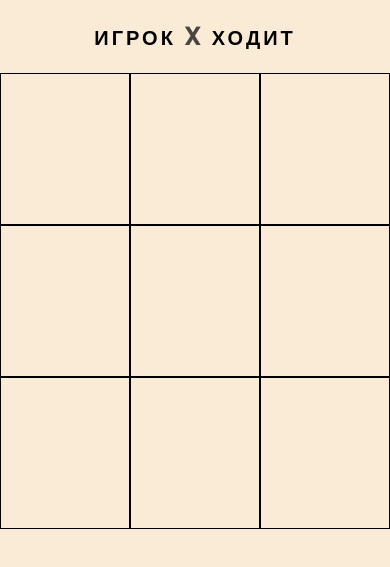
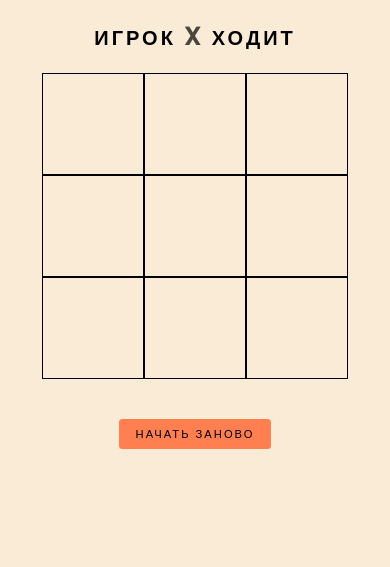
Before and after one commit to arman-nurkhatuly/tic-tac-toe, a plain HTML site: page index.html in a window 390 px wide. Shown: the part 83-650 px from the top of the page. Drawn offline with Linux system fonts and the light colour scheme.

Commit message:
added reset button and mobile responsive

```diff
--- a/index.html
+++ b/index.html
@@ -8,23 +8,28 @@
   </head>
   <body>
     <h1>Крестики нолики</h1>
-    <h2 id="player-status">Игрок <span class="display-player playerX">X</span> ходит</h2>
+    <h2 id="player-status">
+      Игрок <span class="display-player playerX">X</span> ходит
+    </h2>
     <div class="board">
       <div class="first-col">
-        <div class="item false" id="0"></div>
-        <div class="item false" id="1"></div>
-        <div class="item false" id="2"></div>
+        <div class="item false"></div>
+        <div class="item false"></div>
+        <div class="item false"></div>
       </div>
       <div class="second-col">
-        <div class="item false" id="3"></div>
-        <div class="item false" id="4"></div>
-        <div class="item false" id="5"></div>
+        <div class="item false"></div>
+        <div class="item false"></div>
+        <div class="item false"></div>
       </div>
       <div class="third-col">
-        <div class="item false" id="6"></div>
-        <div class="item false" id="7"></div>
-        <div class="item false" id="8"></div>
+        <div class="item false"></div>
+        <div class="item false"></div>
+        <div class="item false"></div>
       </div>
+    </div>
+    <div class="reset">
+      <button id="reset-btn">Начать заново</button>
     </div>
     <script src="script.js"></script>
   </body>
--- a/script.js
+++ b/script.js
@@ -1,13 +1,11 @@
 const items = document.querySelectorAll('.item');
 const displayPlayer = document.querySelector('.display-player')
+const resetBtn = document.querySelector('#reset-btn');
 let playerStatus = document.querySelector('#player-status');
-let currentPlayer = 'X'
-let xCount = 0;
-let oCount = 0;
-let steps = 9;
-let gameOver = false;
+let currentPlayer = 'X';
 let board = ['', '', '', '', '', '', '', '', '',];
 let isGameActive = true;
+let playerWon = false;
 
 const winCases = [
     [0, 1, 2],
@@ -35,16 +33,14 @@ items.forEach((item, index) => {
     })
 })
 
-function whoWin(player){
-    switch(player){
+function whoWin(player) {
+    switch (player) {
         case 'X':
             alert('Игрок Х выиграл!')
             break;
         case 'O':
             alert('Игрок О выиграл!');
             break;
-        default:
-            alert('Ничья')
     }
 }
 
@@ -56,7 +52,6 @@ function changePlayer() {
 }
 
 function fnGameOver() {
-    let playerWon = false;
     for (let i = 0; i <= 7; i++) {
         let winCase = winCases[i];
         let a = board[winCase[0]]
@@ -72,16 +67,34 @@ function fnGameOver() {
     }
 
     if (playerWon) {
-        whoWin(currentPlayer == 'X' ? 'X' : 'O')
+        whoWin(currentPlayer == 'O' ? 'X' : 'O')
         isGameActive = false
     }
 
-    if(!board.includes('')){
+    if (!board.includes('') && isGameActive == true) {
         alert('Ничья')
         playerStatus.innerHTML = 'Ничья'
+        isGameActive = false
     }
 }
 
 function updateBoard(idx) {
     board[idx] = currentPlayer
 }
+
+resetBtn.onclick = function () {
+    if (isGameActive == false) {
+        board = ['', '', '', '', '', '', '', '', '',];
+        items.forEach(item => {
+            item.innerHTML = ''
+            item.classList.remove('true')
+            item.classList.add('false')
+        })
+        isGameActive = true
+        currentPlayer = 'X'
+        displayPlayer.innerHTML = 'X'
+        if(playerWon){
+            playerWon = false
+        }
+    }
+}
--- a/style.css
+++ b/style.css
@@ -25,7 +25,8 @@ h2 {
     font-size: 20px;
     letter-spacing: 3px;
 }
-.display-player{
+
+.display-player {
     font-size: 25px;
     opacity: .7;
 }
@@ -51,3 +52,40 @@ h2 {
 .item:hover {
     cursor: pointer;
 }
+
+.reset {
+    text-align: center;
+    margin-top: 2.5rem;
+}
+
+.reset button {
+    padding: 1rem 2rem;
+    border-radius: 3px;
+    border: 1px solid coral;
+    background: coral;
+    transition: .3s ease-in-out;
+    cursor: pointer;
+    font-size: 1rem;
+    text-transform: uppercase;
+    letter-spacing: 2px;
+}
+
+.reset button:hover {
+    background: none;
+}
+
+@media (max-width: 1000px) {
+    .reset button:hover {
+        background: coral;
+    }
+
+    .reset button{
+        padding: 0.5rem 1rem;
+        font-size: 0.7rem;
+    }
+
+    .item {
+        height: 100px;
+        width: 100px;
+    }
+}
```
